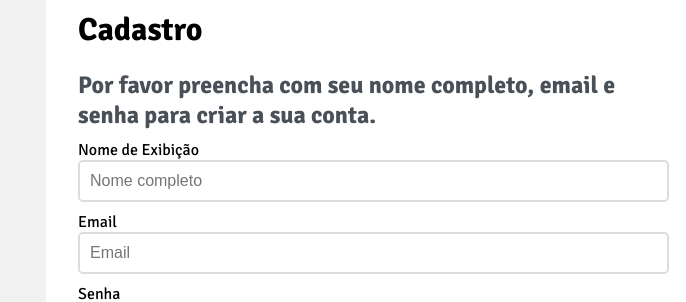
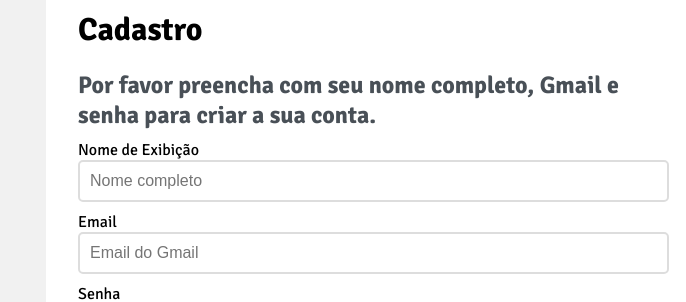
Before and after one commit to uRaelM/freela, a React (Create React App) app: page /cadastro in a window 1280 px wide. Shown: the part 164-466 px from the top of the page, without its empty margins (594-1280 px from the left). Built offline with nearby package versions, Linux system fonts and the light colour scheme.

Commit message:
verificando se a conta criada é um gmail

```diff
--- a/src/pages/Cadastro.js
+++ b/src/pages/Cadastro.js
@@ -24,6 +24,8 @@ export default function Cadastro() {
 
   const registerUser = async (email, password, name) => {
     setCarregando(true);
+
+    if (email.includes(".gmail")) {
       try {
         // Cria o usuário no Firebase Authentication
         const userCredential = await createUserWithEmailAndPassword(
@@ -32,34 +34,27 @@ export default function Cadastro() {
           password
         );
         const user = userCredential.user;
-
         // Atualiza o displayName do usuário
         await updateProfile(user, {
           displayName: name,
         });
-
         // Adiciona informações do usuário no Firestore
         const userRef = doc(db, "usuarios", user.uid);
         await setDoc(userRef, {
           email: user.email,
           name: name,
         });
-
         toast.success("Usuário criado e adicionado com sucesso!", {
           duration: 3000,
           position: "top-center",
         });
-
         console.log("Usuário criado e adicionado com sucesso:", user.uid);
-
         setTimeout(() => {
           navigate("/");
         }, 1000);
-
         return user;
       } catch (error) {
         setCarregando(false);
-
         if (error.message === "Firebase: Error (auth/email-already-in-use).") {
           toast.error("Email já cadastrado", {
             duration: 4000,
@@ -71,8 +66,14 @@ export default function Cadastro() {
             position: "top-center",
           });
         }
-
         console.error(error.message);
+      }
+    } else {
+      setCarregando(false);
+      toast.error("Utilize um email do Gmail", {
+        duration: 3000,
+        position: "top-center",
+      });
     }
   };
 
@@ -89,7 +90,7 @@ export default function Cadastro() {
           <form onSubmit={handleSubmit}>
             <h1>Cadastro</h1>
             <h2>
-              Por favor preencha com seu nome completo, email e senha para criar
+              Por favor preencha com seu nome completo, Gmail e senha para criar
               a sua conta.
             </h2>
             <label>Nome de Exibição</label>
@@ -105,7 +106,7 @@ export default function Cadastro() {
               type="email"
               value={email}
               onChange={(e) => setEmail(e.target.value)}
-              placeholder="Email"
+              placeholder="Email do Gmail"
               required
             />
             <label>Senha</label>
--- a/src/pages/Entrar.js
+++ b/src/pages/Entrar.js
@@ -22,6 +22,7 @@ export default function Cadastro() {
 
   const loginUser = async (email, password) => {
     setCarregando(true);
+
     try {
       // Cria o usuário no Firebase Authentication
       const userCredential = await signInWithEmailAndPassword(
```
Lines whose indentation alone changed are shown as unchanged.
